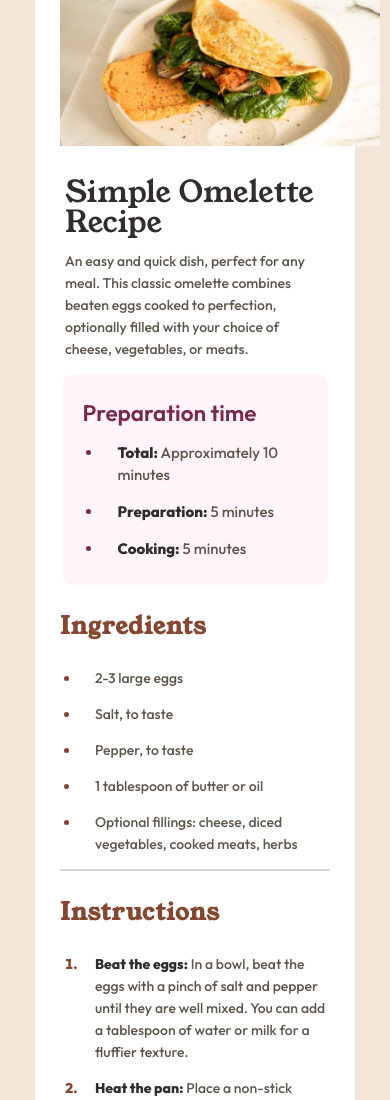
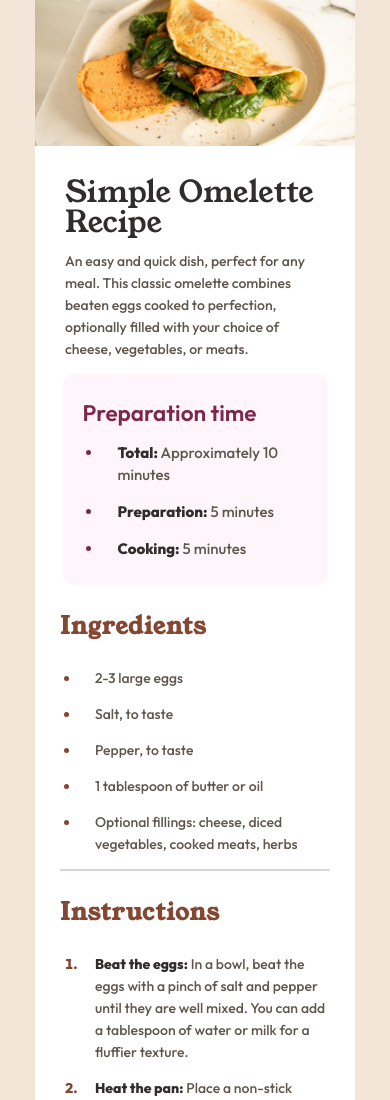
Before and after one commit to Raymond023/recipe-page, a plain HTML site: page index.html in a window 390 px wide. Shown: the top 1100 px of the page. Drawn offline with Linux system fonts and the light colour scheme.

Commit message:
updated the image for mobile

```diff
--- a/main.css
+++ b/main.css
@@ -58,7 +58,7 @@ hr{
 }
 
 img{
-    width: 320px
+    width: 100%;
 }
 
 section{
@@ -68,6 +68,10 @@ section{
     line-height: 22px;
 }
 
+.omelette{
+    margin: auto;
+    width: 320px;
+}
 .top{
     margin: 0px auto;
     width: 260px
```
Also changed, not shown: index.html (+0 -2 lines).
